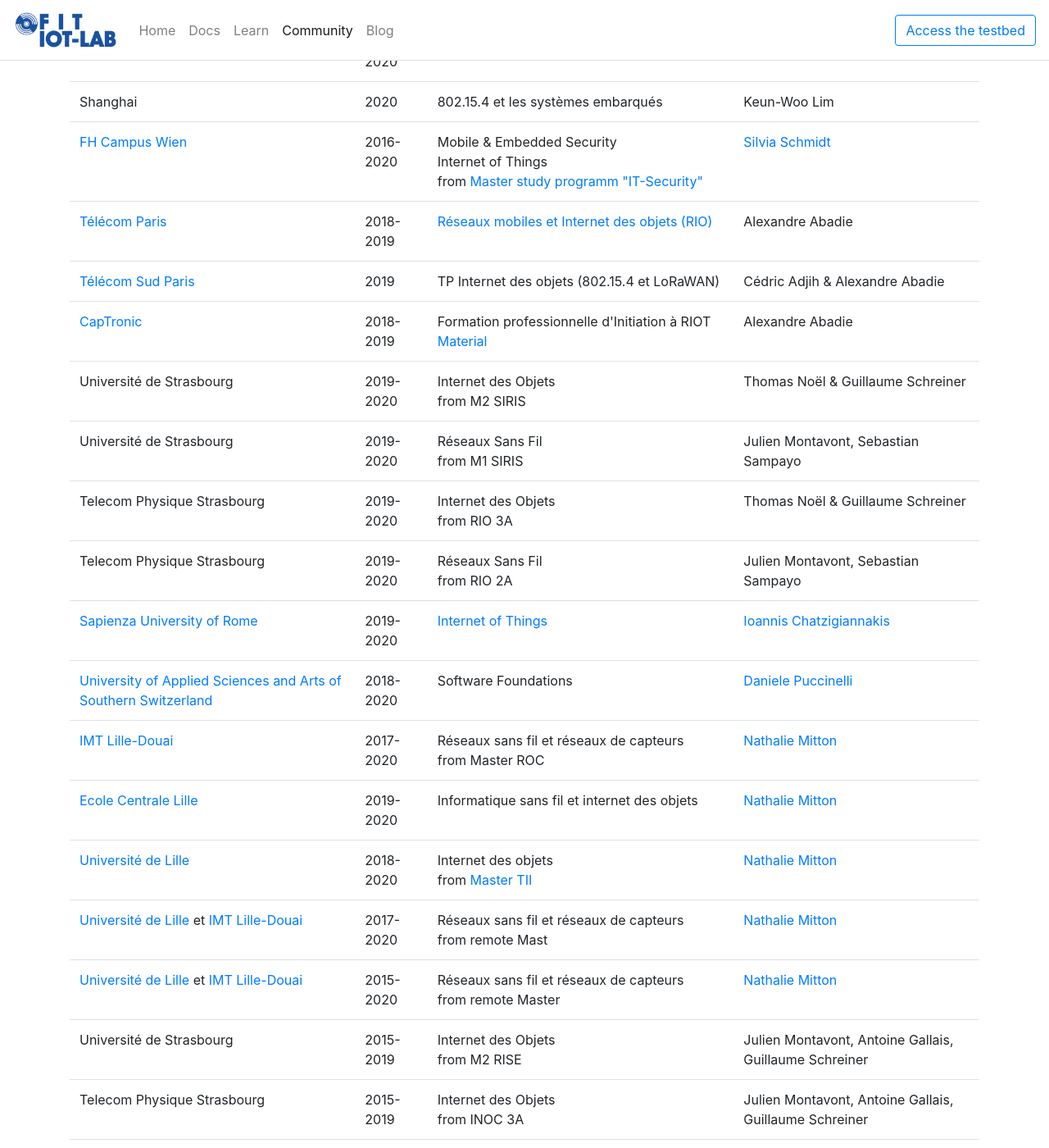
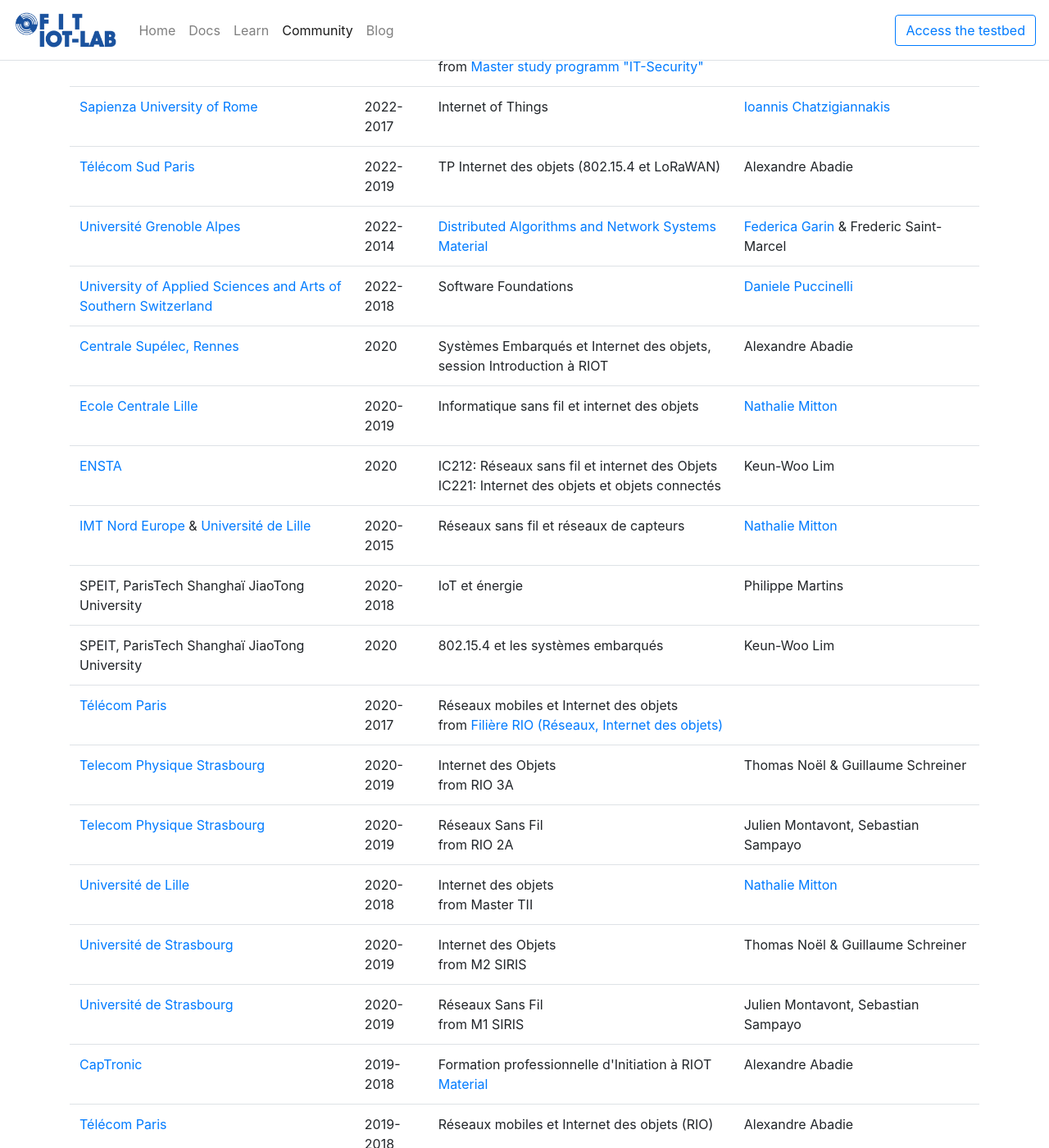
Before and after one commit to iot-lab/iot-lab.github.io, a Jekyll site: the page built from community/education.html, in a window 1280 px wide and 1400 px high, scrolled down 1278 px. Shown: the whole window at 82% size. Built offline with Jekyll 4.4.1, drawn with Linux system fonts in a browser that asks for light colours; nearby versions of some CDN libraries; comment, search, counter and statistics services are not loaded; some of the changed text lies outside the part shown.

Commit message:
community/education: add Mooc and fix referenced courses

```diff
--- a/Gemfile
+++ b/Gemfile
@@ -1,2 +1,4 @@
 source 'https://rubygems.org'
 gem 'github-pages', group: :jekyll_plugins
+
+gem "webrick", "~> 1.7"
--- a/_data/education.yml
+++ b/_data/education.yml
@@ -1,41 +1,100 @@
 - school: <a href="http://www.ensea.fr/fr">ENSEA</a>
-  year: 2018-2020
-  title: <a href="http://www.ensea.fr/fr/huit-specialites-3e-annee-33">Électronique de Systèmes de Communication (ESC)</a>
+  year: 2022-2018
+  title: <a href="http://www.ensea.fr/fr/huit-specialites-3e-annee-33">Électronique de Systèmes de Communication</a>
   teacher: Cedric Adjih & Alexandre Abadie
 
-- school: <a href="http://www.rennes.supelec.fr/">Centrale Supélec, Rennes</a>
+- school: <a href="https://www.fh-campuswien.ac.at/en/">FH Campus Wien</a>
+  year: 2022-2016
+  title: Mobile & Embedded Security <br> Internet of Things <br> from <a href="https://www.fh-campuswien.ac.at/en/studies/study-courses/detail/it-security-master.html">Master study programm "IT-Security"</a>
+  teacher: <a href="https://www.fh-campuswien.ac.at/en/research/researchers-from-a-to-z/detail/silvia-schmidt.html">Silvia Schmidt</a>
+
+- school: <a href="http://en.uniroma1.it/">Sapienza University of Rome</a>
+  year: 2022-2017
+  title: Internet of Things
+  teacher: <a href="http://ichatz.me">Ioannis Chatzigiannakis</a>
+
+- school: <a href="https://www.telecom-sudparis.eu/">Télécom Sud Paris</a>
+  year: 2022-2019
+  title: TP Internet des objets (802.15.4 et LoRaWAN)
+  teacher: Alexandre Abadie
+
+- school: <a href="https://www.univ-grenoble-alpes.fr/english/">Université Grenoble Alpes</a>
+  year: 2022-2014
+  title: <a href="https://master-eecs.univ-grenoble-alpes.fr/programme/master-2-miscit/">Distributed Algorithms and Network Systems</a> <br> <a href="https://github.com/iot-lab/openlab/tree/master/appli/education/distributed_algorithm">Material</a>
+  teacher: <a href="http://necs.inrialpes.fr/people/garin/">Federica Garin</a> & Frederic Saint-Marcel
+
+- school: <a href="http://www.supsi.ch/home_en.html">University of Applied Sciences and Arts of Southern Switzerland</a>
+  year: 2022-2018
+  title: Software Foundations</a>
+  teacher: <a href="mailto:daniele.puccinelli@supsi.ch">Daniele Puccinelli</a>
+
+- school: <a href="http://www.rennes.centralesupelec.fr/">Centrale Supélec, Rennes</a>
   year: 2020
   title: Systèmes Embarqués et Internet des objets, session Introduction à RIOT
   teacher: Alexandre Abadie
 
-- school: <a href="https://www.telecom-paris.fr">Télécom Paris</a>
-  year: 2017-2020
-  title: Réseaux mobiles et Internet des objets <br>from <a href="https://synapses.telecom-paris.fr/catalogue/2017-2018/parcours/2004/rio-1718-filiere-reseaux-mobiles-et-internet-des-objets-rio-creneau-c">Filière RIO (Réseaux, Internet des objets)</a>
-  teacher: Philippe Martins
+- school: <a href="https://centralelille.fr">Ecole Centrale Lille</a>
+  year: 2020-2019
+  title: Informatique sans fil et internet des objets
+  teacher: <a href="http://researchers.lille.inria.fr/~mitton/">Nathalie Mitton</a>
 
 - school: <a href="https://www.ensta-paristech.fr">ENSTA</a>
   year: 2020
-  title: "IC212: Réseaux sans fil et internet des Objets<br>IC221: Internet des objets et objets connectés"
+  title: "IC212: Réseaux sans fil et internet des Objets <br> IC221: Internet des objets et objets connectés"
   teacher: Keun-Woo Lim
 
-- school: Shanghai
-  year: 2018-2020
+- school: <a href="https://imt-nord-europe.fr/">IMT Nord Europe</a> & <a href="http://www.univ-lille.fr">Université de Lille</a>
+  year: 2020-2015
+  title: Réseaux sans fil et réseaux de capteurs
+  teacher: <a href="http://researchers.lille.inria.fr/~mitton/">Nathalie Mitton</a>
+
+- school: SPEIT, ParisTech Shanghaï JiaoTong University
+  year: 2020-2018
   title: IoT et énergie
   teacher: Philippe Martins
 
-- school: Shanghai
+- school: SPEIT, ParisTech Shanghaï JiaoTong University
   year: 2020
   title: 802.15.4 et les systèmes embarqués
   teacher: Keun-Woo Lim
 
-- school: <a href="https://www.fh-campuswien.ac.at/en/">FH Campus Wien</a>
-  year: 2016-2020
-  title: Mobile & Embedded Security <br> Internet of Things <br> from <a href="https://www.fh-campuswien.ac.at/en/studies/study-courses/detail/it-security-master.html">Master study programm "IT-Security"</a>
-  teacher: <a href="https://www.fh-campuswien.ac.at/en/research/researchers-from-a-to-z/detail/silvia-schmidt.html">Silvia Schmidt</a>
+- school: <a href="https://www.telecom-paris.fr">Télécom Paris</a>
+  year: 2020-2017
+  title: Réseaux mobiles et Internet des objets <br>from <a href="https://synapses.telecom-paris.fr/catalogue/2017-2018/parcours/2004/rio-1718-filiere-reseaux-mobiles-et-internet-des-objets-rio-creneau-c">Filière RIO (Réseaux, Internet des objets)</a>
+
+- school: <a href="https://www.telecom-physique.fr/">Telecom Physique Strasbourg</a>
+  year: 2020-2019
+  title: Internet des Objets <br> from RIO 3A
+  teacher: Thomas Noël & Guillaume Schreiner
+
+- school: <a href="https://www.telecom-physique.fr/">Telecom Physique Strasbourg</a>
+  year: 2020-2019
+  title: Réseaux Sans Fil <br> from RIO 2A
+  teacher: Julien Montavont, Sebastian Sampayo
+
+- school: <a href="http://www.univ-lille.fr">Université de Lille</a>
+  year: 2020-2018
+  title: Internet des objets <br> from Master TII
+  teacher: <a href="http://researchers.lille.inria.fr/~mitton/">Nathalie Mitton</a>
+
+- school: <a href="http://www.unistra.fr/">Université de Strasbourg</a>
+  year: 2020-2019
+  title: Internet des Objets <br> from M2 SIRIS
+  teacher: Thomas Noël & Guillaume Schreiner
+
+- school: <a href="http://www.unistra.fr/">Université de Strasbourg</a>
+  year: 2020-2019
+  title: Réseaux Sans Fil <br> from M1 SIRIS
+  teacher: Julien Montavont, Sebastian Sampayo
+
+- school: <a href="https://www.captronic.fr/">CapTronic</a>
+  year: 2019-2018
+  title: Formation professionnelle d'Initiation à RIOT <br> <a href="https://github.com/riot-os/riot-course">Material</a>
+  teacher: Alexandre Abadie
 
 - school: <a href="https://www.telecom-paris.fr/">Télécom Paris</a>
-  year: 2018-2019
-  title: <a href="https://www.telecom-paristech.fr/enseignement/cursus/cycle-master-cursus-paris/reseaux-mobiles-internet-objets.html">Réseaux mobiles et Internet des objets (RIO)</a>
+  year: 2019-2018
+  title: Réseaux mobiles et Internet des objets (RIO)
   teacher: Alexandre Abadie
 
 - school: <a href="https://www.telecom-sudparis.eu/">Télécom Sud Paris</a>
@@ -43,117 +102,47 @@
   title: TP Internet des objets (802.15.4 et LoRaWAN)
   teacher: Cédric Adjih & Alexandre Abadie
 
-- school: <a href="https://www.captronic.fr/">CapTronic</a>
-  year: 2018-2019
-  title: Formation professionnelle d'Initiation à RIOT <br> <a href="https://github.com/riot-os/riot-course">Material</a>
-  teacher: Alexandre Abadie
-
-- school: Université de Strasbourg
-  year: 2019-2020
-  title: Internet des Objets <br> from M2 SIRIS
-  teacher: Thomas Noël & Guillaume Schreiner
-
-- school: Université de Strasbourg
-  year: 2019-2020
-  title: Réseaux Sans Fil <br> from M1 SIRIS
-  teacher: Julien Montavont, Sebastian Sampayo
-
-- school: Telecom Physique Strasbourg
-  year: 2019-2020
-  title: Internet des Objets <br> from RIO 3A
-  teacher: Thomas Noël & Guillaume Schreiner
-
-- school: Telecom Physique Strasbourg
-  year: 2019-2020
-  title: Réseaux Sans Fil <br> from RIO 2A
-  teacher: Julien Montavont, Sebastian Sampayo
-
-- school: <a href="http://en.uniroma1.it/">Sapienza University of Rome</a>
-  year: 2019-2020
-  title: <a href="http://ichatz.me/Site/InternetOfThings2020">Internet of Things</a>
+- school: <a href="http://en.uniroma1.it/">Sapienza University of Roma</a>
+  year: 2019-2018
+  title: Pervasive Systems
   teacher: <a href="http://ichatz.me">Ioannis Chatzigiannakis</a>
 
-- school: <a href="http://www.supsi.ch/home_en.html">University of Applied Sciences and Arts of Southern Switzerland</a>
-  year: 2018-2020
-  title: Software Foundations</a>
-  teacher: <a href="mailto:daniele.puccinelli@supsi.ch">Daniele Puccinelli</a>
-
-- school: <a href="http://imt-lille-douai.fr">IMT Lille-Douai</a>
-  year: 2017-2020
-  title: Réseaux sans fil et réseaux de capteurs <br> from Master ROC
-  teacher: <a href="http://researchers.lille.inria.fr/~mitton/">Nathalie Mitton</a>
-
-- school: <a href="https://centralelille.fr">Ecole Centrale Lille</a>
-  year: 2019-2020
-  title: Informatique sans fil et internet des objets
-  teacher: <a href="http://researchers.lille.inria.fr/~mitton/">Nathalie Mitton</a>
-
-- school: <a href="http://www.univ-lille.fr">Université de Lille</a>
-  year: 2018-2020
-  title: Internet des objets <br> from <a href="http://fil.univ-lille1.fr/formations/master-informatique/master-2-tiir">Master TII
-  teacher: <a href="http://researchers.lille.inria.fr/~mitton/">Nathalie Mitton</a>
-
-- school: <a href="http://www.univ-lille.fr">Université de Lille</a> et <a href="http://imt-lille-douai.fr">IMT Lille-Douai</a>
-  year: 2017-2020
-  title: Réseaux sans fil et réseaux de capteurs <br> from remote Mast
-  teacher: <a href="http://researchers.lille.inria.fr/~mitton/">Nathalie Mitton</a>
-
-- school: <a href="http://www.univ-lille.fr">Université de Lille</a> et <a href="http://imt-lille-douai.fr">IMT Lille-Douai</a>
-  year: 2015-2020
-  title: Réseaux sans fil et réseaux de capteurs <br> from remote Master
-  teacher: <a href="http://researchers.lille.inria.fr/~mitton/">Nathalie Mitton</a>
-
-- school: Université de Strasbourg
-  year: 2015-2019
-  title: Internet des Objets <br> from M2 RISE
-  teacher: Julien Montavont, Antoine Gallais, Guillaume Schreiner
-
-- school: Telecom Physique Strasbourg
-  year: 2015-2019
+- school: <a href="https://www.telecom-physique.fr/">Telecom Physique Strasbourg</a>
+  year: 2019-2015
   title: Internet des Objets <br> from INOC 3A
   teacher: Julien Montavont, Antoine Gallais, Guillaume Schreiner
 
-- school: <a href="http://en.uniroma1.it/">Sapienza University of Roma</a>
-  year: 2018-2019
-  title: <a href="http://ichatz.me/Site/PervasiveSystems2018">Pervasive Systems</a>
-  teacher: <a href="mailto:ichatz@diag.uniroma1.it">Ioannis Chatzigiannakis</a>
+- school: <a href="http://www.unistra.fr/">Université de Strasbourg</a>
+  year: 2019-2015
+  title: Internet des Objets <br> from Master 2 RISE
+  teacher: Julien Montavont, Antoine Gallais, Guillaume Schreiner
 
-- school: <a href="http://imt-lille-douai.fr/formations/toutes-les-formations/ingenieur-generaliste/cursus/">Institut Mines-Telecom Lille-Douai</a>
+- school: <a href="https://imt-nord-europe.fr/">Institut Mines Nord Europe</a>
   year: 2018
-  title: Internet des objets <br> from <a href="http://imt-lille-douai.fr/formations/toutes-les-formations/formation-tout-au-long-de-la-vie/formations-a-distance-e-learning/master-2-rt/">Master 2 Réseau et Telecom</a>
+  title: Internet des objets <br> from Master 2 Réseau et Telecom
   teacher: <a href="http://researchers.lille.inria.fr/~mitton/">Nathalie Mitton</a>
 
 - school: <a href="https://www.chalmers.se/en/">Chalmers University of Technology</a>
   year: 2017
-  title: <a href="https://pingpong.chalmers.se/public/courseId/8768/lang-en/publicPage.do">Developing applications and network protocols for IoT</a>
-  teacher: <a href="mailto:beshr@chalmers.se">Beshr Al Nahas</a>, <a href="mailto:olafl@chalmers.se">Olaf Landsiedel</a>
+  title: Developing applications and network protocols for IoT
+  teacher: Beshr Al Nahas & Olaf Landsiedel
 
-- school: <a href="https://www.telecom-paristech.fr/">Telecom ParisTech</a>
+- school: <a href="https://www.telecom-paris.fr/">Telecom Paris</a>
   year: 2017
   title: Wireless networks and IoT
   teacher: Philippe Martins
 
-- school: <a href="http://www.unistra.fr/">Université de Strasbourg</a>
-  year: 2015
-  title: <a href="https://mathinfo.unistra.fr/offre-de-formation/ue/?spec=8&amp;sem=24&amp;ue=550">Internet des Objets, Master 2 RISE</a>
-  teacher: <a href="https://clarinet.u-strasbg.fr/~montavont/web/index.php">Julien Montavont</a>
-
 - school: <a href="http://www.ohio.edu/mcclure">ITS School from Ohio University</a>
   year: 2015
   title: "ITS 6900 Emerging Topics in Networking: Internet of Things"
-  teacher: <a href="http://itsohio.net/people/faculty/arauz/">Julio Arauz</a>
+  teacher: <a href="https://www.ohio.edu/scripps-college/mcclure/people/faculty/arauz">Julio Arauz</a>
+
+- school: <a href="http://www.unistra.fr/">Université de Strasbourg</a>
+  year: 2015
+  title: Internet des Objets <br> from Master 2 RISE
+  teacher: Julien Montavont
 
 - school: <a href="http://www.metu.edu.tr/">METU – Middle East Technical University</a>
   year: 2014
-  title: <a href="https://github.com/iot-lab/iot-lab/wiki/Education#metu-ceng530-computer-networks-and-communications-2014">CENG530 Computer Networks and Communications (graduate course) </a>
-  teacher: <a href="http://eonur.eu">Ertan Onur</a>
-
-- school: <a href="http://physique-eea.ujf-grenoble.fr/intra/Formations/M2/EEATS/PSPI/home_obj.php">Univ. Grenoble Alpes</a>
-  year: 2014-2019
-  title: <a href="http://www.gipsa-lab.fr/MiSCIT/courses/courses_NDA.php">Distributed Algorithms and Network Systems</a> <br> from <a href="http://www.gipsa-lab.fr/MiSCIT/home/">MiSCIT&#58; Master in Systems, Control & IT</a> <br> <a href="https://github.com/iot-lab/iot-lab/wiki/Education#ujf-grenoble--miscit-distributed-algorithms-and-network-systems-2014" class="text-warning">Material</a>
-  teacher: <a href="http://necs.inrialpes.fr/people/garin/">Federica Garin</a>
-
-- school: <a href="http://www.polytech-grenoble.fr/ricm.html">Polytech Grenoble – RCIM</a>
-  year: 2010
-  title: <a href="https://github.com/iot-lab/iot-lab/wiki/Education#polytech-grenoble--rcim--tutoriel-senslab-2010">Tutoriel Senslab</a>
-  teacher: <a href="http://membres-liglab.imag.fr/PPerso/membres/donsez/">Didier Donsez</a>
+  title: CENG530 Computer Networks and Communications (graduate course)
+  teacher: <a href="https://eonur.ceng.metu.edu.tr/">Ertan Onur</a>
--- a/community/education.html
+++ b/community/education.html
@@ -18,6 +18,16 @@
             <li>The practical courses using FIT IoT-LAB will be cited in the list below with a web link when it is possible.</li>
         </ul>
     </div>
+
+    <h3>Mooc (Massive Open Online Course)</h3>
+
+    <b>Course</b>: <a href="https://www.fun-mooc.fr/en/courses/internet-things-microcontrollers-hands-course/">Internet of Things with Microcontrollers: a hands-on course</a><br><br>
+    Three sessions have been held:
+    <ul>
+        <li>From April 12, 2022 to June 15, 2022</li>
+        <li>From Feb. 1, 2021 to April 1, 2021</li>
+        <li>From March 30, 2020 to May 31, 2020</li>
+    </ul>
 
     <h3>Referenced courses</h3>
 
```
